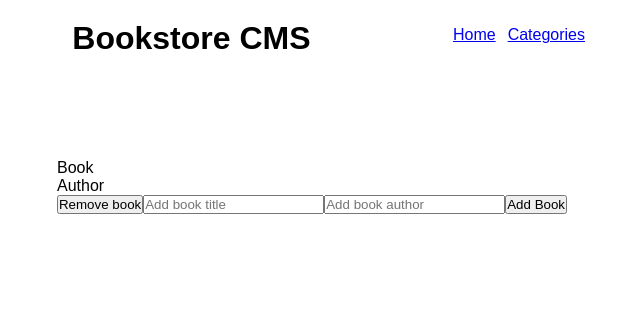
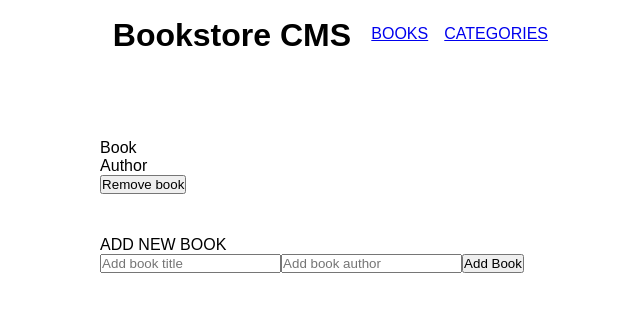
Before and after one commit to jerryowusu/bookstore, a React (Create React App) app: page / in a window 1280 px wide. Shown: the top 312 px of the page, without its empty margins (328-968 px from the left). Built offline with nearby package versions, Linux system fonts and the light colour scheme.

Commit message:
Fix linter errors

```diff
--- a/src/App.css
+++ b/src/App.css
@@ -21,8 +21,6 @@ body {
 .navbar {
   display: flex;
   justify-content: space-between;
-
-  /* width: 94%; */
   margin-left: 3%;
   margin-top: 4%;
   margin-bottom: 20%;
@@ -30,10 +28,14 @@ body {
 
 .navbar ul {
   display: flex;
-  justify-content: space-around;
+  justify-content: space-between;
 }
 
 .navlink {
   list-style-type: none;
   margin: 5%;
 }
+
+.form {
+  margin-top: 10%;
+}
--- a/src/components/Form.js
+++ b/src/components/Form.js
@@ -2,9 +2,14 @@ import React from 'react';
 
 const Form = () => (
   <>
-    <input type="text" placeholder="Add book title" />
-    <input type="text" placeholder="Add book author" />
-    <button type="submit" className="submit">Add Book</button>
+    <form action="" className="form">
+      <div className="title">ADD NEW BOOK</div>
+      <div className="input">
+        <input type="text" placeholder="Add book title" />
+        <input type="text" placeholder="Add book author" />
+        <button type="submit" className="submit">Add Book</button>
+      </div>
+    </form>
   </>
 );
 
--- a/src/components/NavBar.js
+++ b/src/components/NavBar.js
@@ -6,12 +6,12 @@ const NavBar = () => {
     {
       id: 1,
       path: '/',
-      text: 'Home',
+      text: 'BOOKS',
     },
     {
       id: 2,
       path: '/categories',
-      text: 'Categories',
+      text: 'CATEGORIES',
     },
   ];
   return (
--- a/src/pages/Home.js
+++ b/src/pages/Books.js
@@ -1,10 +1,10 @@
 import React from 'react';
 import { Route } from 'react-router-dom';
 
-const Home = () => (
+const Books = () => (
   <Route path="/">
     <div>Books</div>
   </Route>
 );
 
-export default Home;
+export default Books;
```
